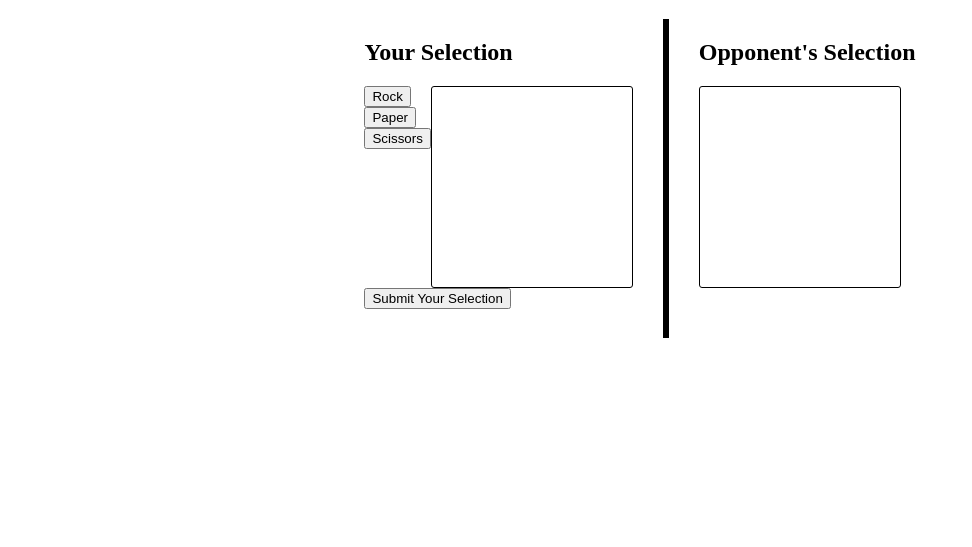
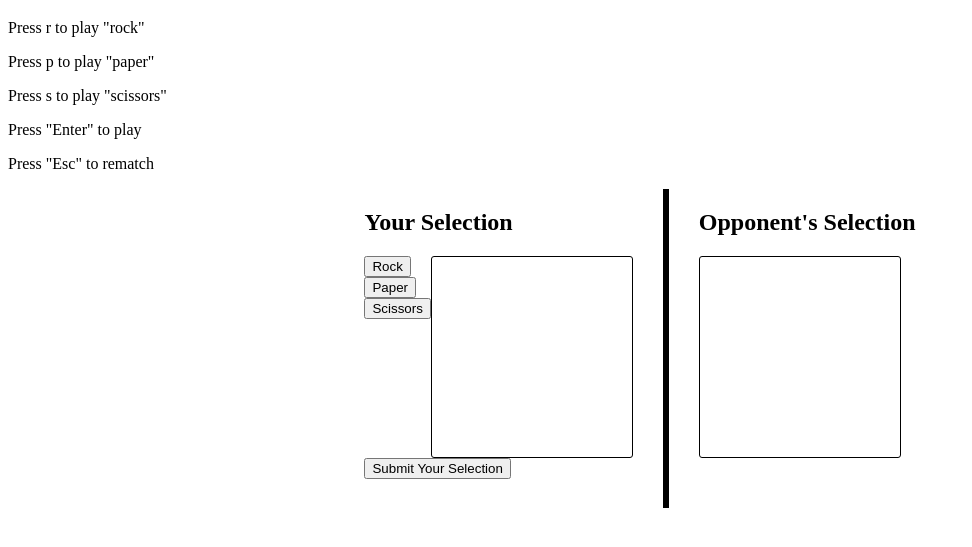
Before and after one commit to geoffroybag/geoffroybag.github.io, a plain HTML site: page index.html in a window 1280 px wide. Shown: the part 61-608 px from the top of the page, without its empty margins (0-972 px from the left). Drawn offline with nearby package versions, Linux system fonts and the light colour scheme.

Commit message:
Update index.html

```diff
--- a/index.html
+++ b/index.html
@@ -11,6 +11,12 @@
 <body>
     <header>
         <h1>jQuery Rock-Paper-Scissors</h1>
+        <p>Press r to play "rock"</p>
+        <p>Press p to play "paper"</p>
+        <p>Press s to play "scissors"</p>
+        <p>Press "Enter" to play</p>
+        <p>Press "Esc" to rematch</p>
+
     </header>
 
     <main>
```
